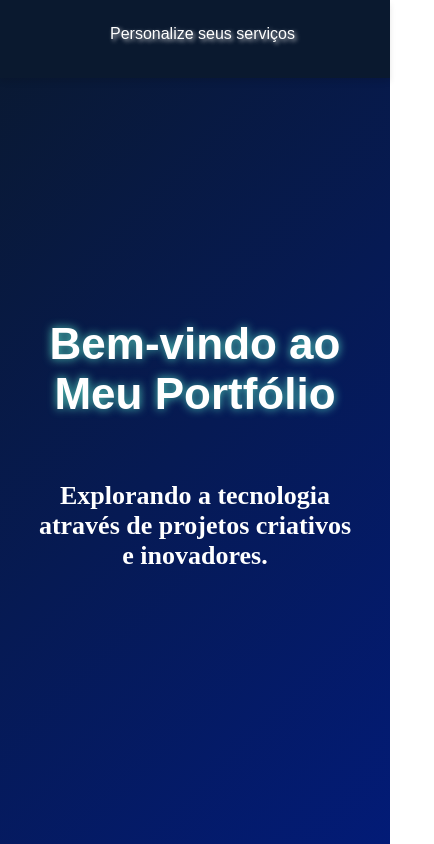
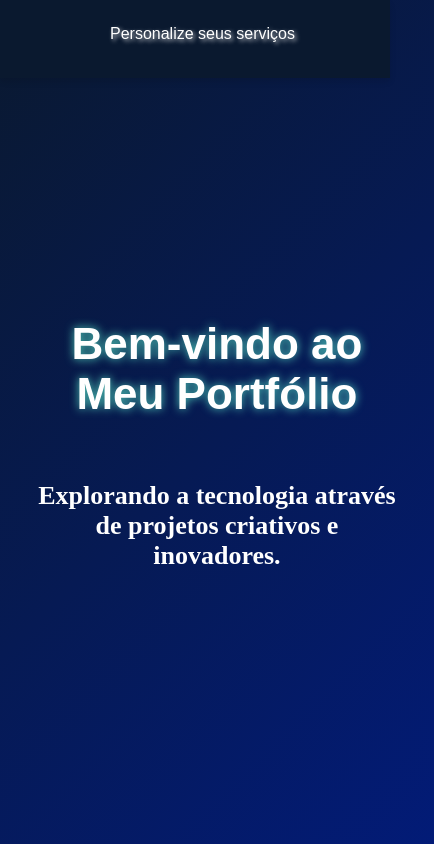
Before and after one commit to lh5818181/Meu_Portffolio_Luis, a React (Vite) app: page / in a window 390 px wide. Shown: the top 844 px of the page, 434 px wide, since content can reach past the window. Built offline with nearby package versions, Linux system fonts and the light colour scheme.

Commit message:
ajustando responsivo tablet

```diff
--- a/src/components/header/headerModules.css
+++ b/src/components/header/headerModules.css
@@ -40,8 +40,16 @@
 
   /* Responsividade para Header */
 @media (max-width: 1024px) {
+  .header {
+
+  }
   .header-container {
-      padding: 0 5px;
+    display: flex;
+    justify-content: space-between;
+    align-items: center;
+    margin: 0 auto;
+    padding: 0 10px;
+    flex-direction: column;
   }
 }
 
--- a/src/components/hero/heroModules.css
+++ b/src/components/hero/heroModules.css
@@ -45,6 +45,13 @@
 
 /* Responsividade para Hero */
 @media (max-width: 1024px) {
+    .hero {
+        width: 101%;
+        padding: 60px 0;
+        align-items: center;
+        justify-content: center;
+        text-align: center;
+    }
     .hero h1 {
         font-size: 36px;
     }
```
